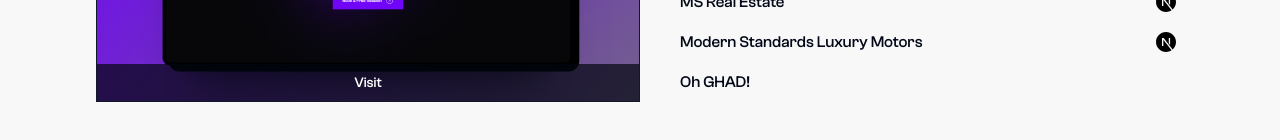
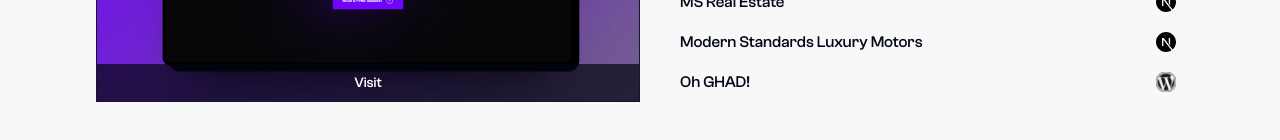
Before and after one commit to saiFaneeS/saifanees-portfolio, a Next.js app: page /works in a window 1280 px wide. Shown: the part 602-742 px from the top of the page. Built offline with nearby package versions, Linux system fonts and the light colour scheme.

Commit message:
first commit

```diff
--- a/components/About.jsx
+++ b/components/About.jsx
@@ -113,13 +113,13 @@ const About = () => {
               GitHub
             </div>
             <div className="flex items-center gap-2 grayscale hover:grayscale-0 brightness-[90%] hover:brightness-100 cursor-pointer font-medium">
-              {/* <Image
-                src={"/icons/github-color.svg"}
+              <Image
+                src={"/icons/wp.svg"}
                 className="h-5 w-5"
                 alt=""
                 height={"100"}
                 width={"100"}
-              /> */}
+              />
               Wordpress
             </div>
           </div>
--- a/components/Projects.jsx
+++ b/components/Projects.jsx
@@ -28,7 +28,7 @@ const Projects = () => {
       name: "Oh GHAD!",
       image: "/projects/ohghad.png",
       url: "https://www.ohghad.org",
-      // icons: "nextdojs-color.svg",
+      icons: "wp.svg",
     },
   ];
 
@@ -112,21 +112,19 @@ const Projects = () => {
                   }`}
                 >
                   <span>{project.name}</span>
-                  {project.icons &&
+                  {project.icons && (
                     <div className="flex items-center gap-2 grayscale hover:grayscale-0">
                       <Image
                         src={`/icons/${project.icons}`}
                         className={`h-5 w-5 ${
-                        index === currentProjectIndex
-                          ? "invert"
-                          : ""
+                          index === currentProjectIndex ? "invert" : "contrast-150"
                         }`}
                         alt=""
                         height={"100"}
                         width={"100"}
                       />
                     </div>
-                      }
+                  )}
                 </div>
               ))}
             </div>
```
Also changed, not shown: public/icons/wp.svg (added). Lines whose indentation alone changed are shown as unchanged.
